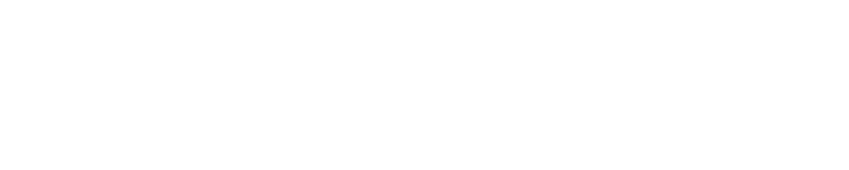
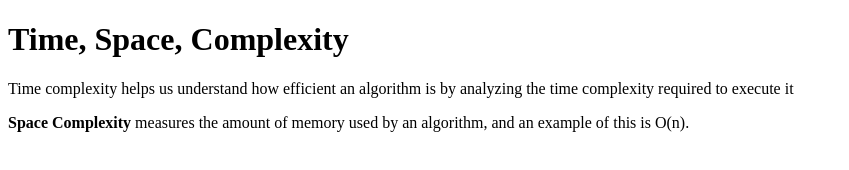
Before and after one commit to acciojob/time-and-space-complexity-Saif1911-lab, a website: page main.html in a window 1280 px wide. Shown: the whole page, without its empty margins (0-849 px from the left). Drawn offline with Linux system fonts and the light colour scheme.

Commit message:
created a submission

```diff
--- a/main.html
+++ b/main.html
@@ -10,6 +10,9 @@
 	<!-- the entire body must be written by student -->
     <script type="text/javascript" src="./script.js">
 </script>
+	<h1>Time, Space, Complexity</h1>
+	<p>Time complexity helps us understand how efficient an algorithm is by analyzing the time complexity required to execute it</p>
+	<p><b>Space Complexity</b> measures the amount of memory used by an algorithm, and an example of this is O(n).</p>
 
 </body>
 
```
